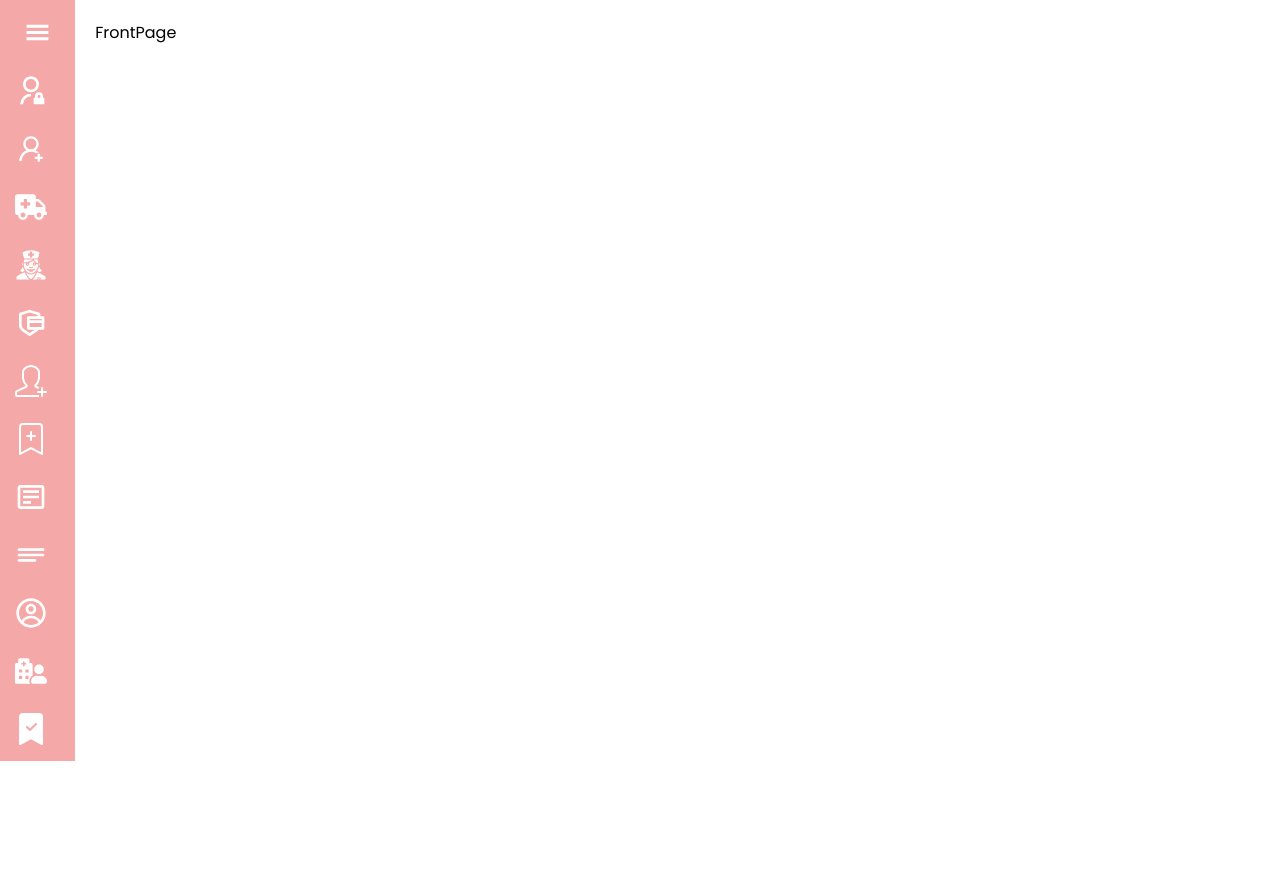
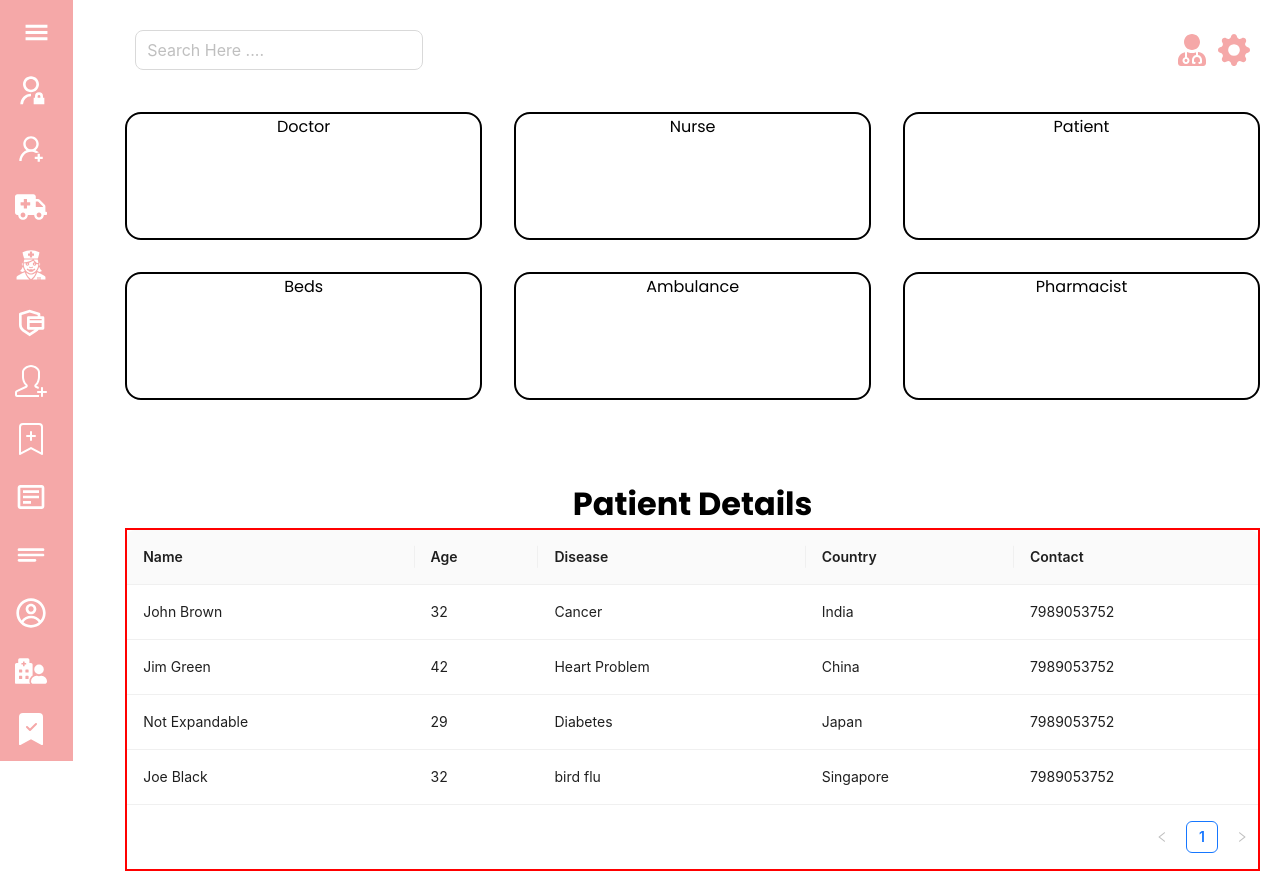
Before and after one commit to piyush-agrawal6/Hospital-Management-System, a React (Create React App) app: page / in a window 1280 px wide. Before the commit the page ends 800 px from the top, so only its background shows below. Built offline with nearby package versions, Linux system fonts and the light colour scheme.

Commit message:
Sidebar Created

```diff
--- a/src/Pages/Dashboard/Main-Dashboard/GlobalFiles/CommonCSS.css
+++ b/src/Pages/Dashboard/Main-Dashboard/GlobalFiles/CommonCSS.css
@@ -1,24 +1,29 @@
+/* *********************************  TOP BAR STYLE PART  ****************************************/
+
 .MainDiv {
   display: flex;
-  border: 2px solid red;
   justify-content: space-between;
   padding: 10px;
   align-items: center;
+  gap: 1rem;
 }
 
 .IconsDiv {
   display: flex;
   gap: 10px;
 }
+
 .Icons {
-  font-size: 1.5rem;
+  font-size: 2rem;
   cursor: pointer;
+  color: rgb(245, 168, 168);
 }
 
-/* **********************   Sidebar css ************************* */
+/* **********************   SIDEBAR STYLE PART  ************************* */
 
 .container {
   display: flex;
+  gap: 2rem;
 }
 main {
   width: 100%;
@@ -36,6 +41,8 @@ main {
   height: fit-content;
   width: 200px;
   transition: all 0.5s;
+  position: sticky;
+  top: 0;
 }
 .top_section {
   display: flex;
@@ -58,7 +65,6 @@ main {
   gap: 15px;
   text-decoration: none;
   list-style: none;
-  /* justify-content: space-between; */
   align-items: center;
   transition: all 0.5s;
 }
@@ -75,3 +81,51 @@ main {
 .link_text {
   font-size: 15px;
 }
+
+/**************************************** FRONT PAGE STYLE  *****************************************/
+
+.maindiv {
+  display: grid;
+  grid-template-columns: repeat(3, 1fr);
+  gap: 2rem;
+  margin-top: 2rem;
+}
+
+.commondiv {
+  border: 2px solid;
+  height: 8rem;
+  border-radius: 1rem;
+  text-align: center;
+}
+
+.patientDetails {
+  margin-top: 5rem;
+}
+.patientDetails h1 {
+  text-align: center;
+}
+
+.patientBox {
+  border: 2px solid red;
+  overflow-x: auto;
+  overflow-y: hidden;
+  white-space: nowrap;
+  width: 100%;
+}
+
+.patientBox p {
+  border: 1px solid;
+  margin-top: 2rem;
+}
+
+@media only screen and (max-width: 800px) {
+  .maindiv {
+    grid-template-columns: repeat(2, 1fr);
+  }
+}
+
+@media only screen and (max-width: 550px) {
+  .maindiv {
+    grid-template-columns: repeat(1, 1fr);
+  }
+}
--- a/src/Pages/Dashboard/Main-Dashboard/GlobalFiles/FrontPage.jsx
+++ b/src/Pages/Dashboard/Main-Dashboard/GlobalFiles/FrontPage.jsx
@@ -1,7 +1,71 @@
+import { Table } from "antd";
 import React from "react";
+import Topbar from "./Topbar";
 
 const FrontPage = () => {
-  return <div>FrontPage</div>;
+  const columns = [
+    { title: "Name", dataIndex: "name", key: "name" },
+    { title: "Age", dataIndex: "age", key: "age" },
+    { title: "Disease", dataIndex: "disease", key: "disease" },
+    { title: "Country", dataIndex: "country", key: "country" },
+    { title: "Contact", dataIndex: "contact", key: "Contact" },
+  ];
+
+  const data = [
+    {
+      key: 1,
+      name: "John Brown",
+      age: 32,
+      country: "India",
+      disease: "Cancer",
+      contact: 7989053752,
+    },
+    {
+      key: 2,
+      name: "Jim Green",
+      age: 42,
+      country: "China",
+      disease: "Heart Problem",
+      contact: 7989053752,
+    },
+    {
+      key: 3,
+      name: "Not Expandable",
+      age: 29,
+      country: "Japan",
+      disease: "Diabetes",
+      contact: 7989053752,
+    },
+    {
+      key: 4,
+      name: "Joe Black",
+      age: 32,
+      country: "Singapore",
+      disease: "bird flu",
+      contact: 7989053752,
+    },
+  ];
+
+  return (
+    <>
+      <Topbar />
+      <div className="maindiv">
+        <div className="one commondiv">Doctor</div>
+        <div className="two commondiv">Nurse</div>
+        <div className="three commondiv">Patient</div>
+        <div className="four commondiv">Beds</div>
+        <div className="five commondiv">Ambulance</div>
+        <div className="six commondiv">Pharmacist</div>
+      </div>
+      {/* ************************************* */}
+      <div className="patientDetails">
+        <h1>Patient Details </h1>
+        <div className="patientBox">
+          <Table columns={columns} dataSource={data} />
+        </div>
+      </div>
+    </>
+  );
 };
 
 export default FrontPage;
```
